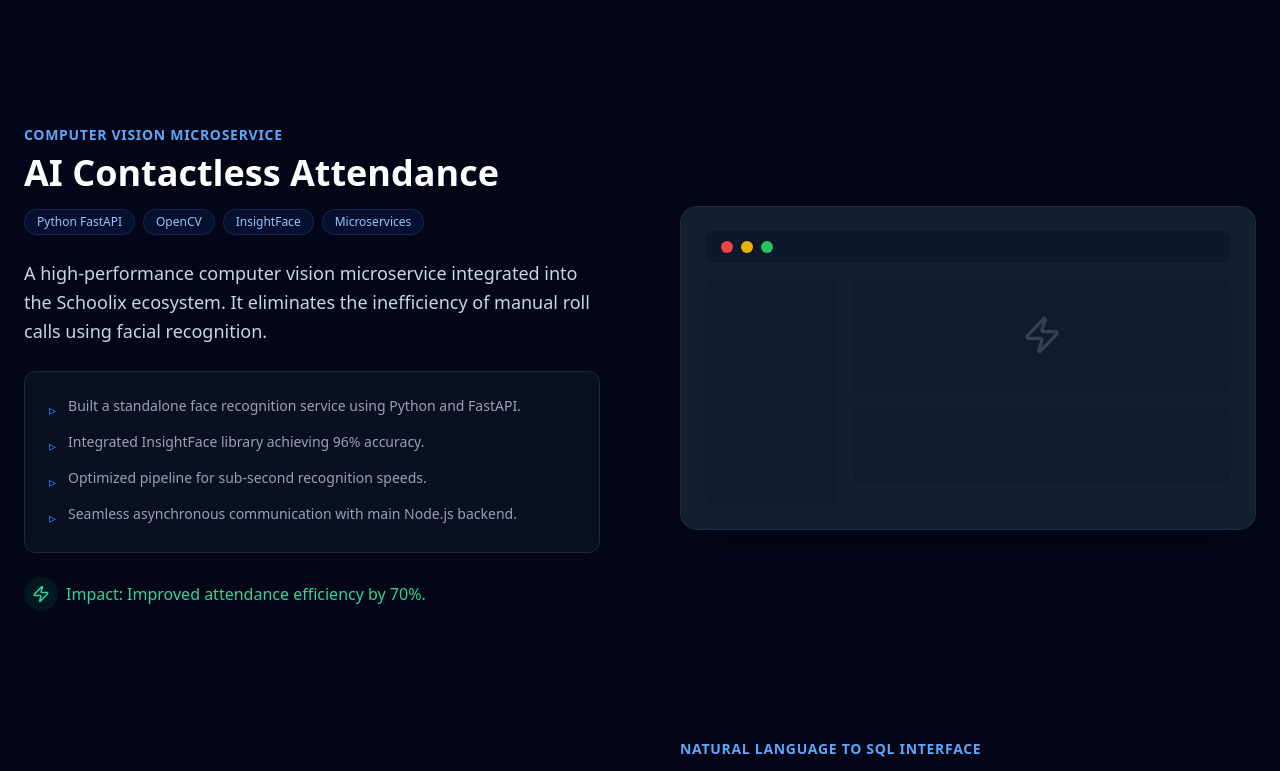
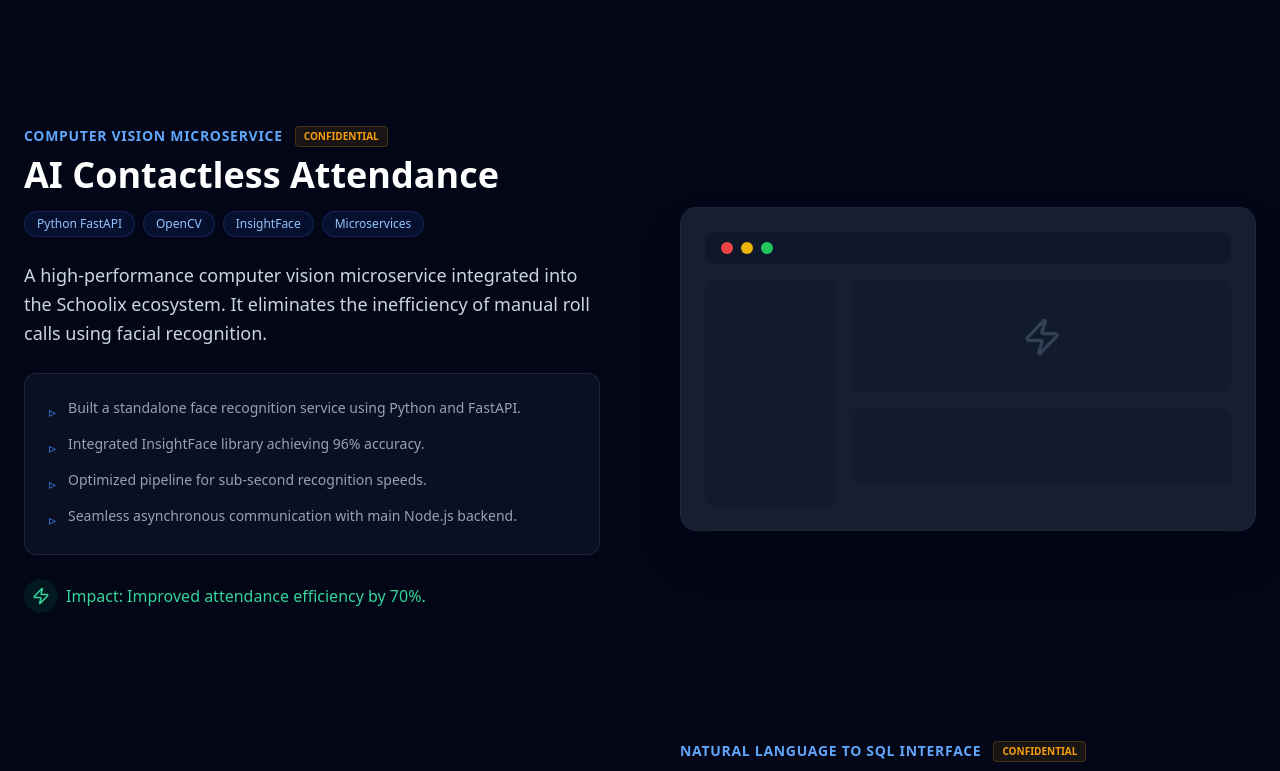
Before and after one commit to Yashdafade/portfolioV2, a React (Vite) app in the folder yash-portfolio/: page / in a window 1280 px wide. Shown: the part 3180-3951 px from the top of the page. Built offline with nearby package versions, Linux system fonts and the light colour scheme.

Commit message:
Add confidential project badges and update project card display logic

```diff
--- a/yash-portfolio/src/App.jsx
+++ b/yash-portfolio/src/App.jsx
@@ -1,10 +1,10 @@
 import React, { useState, useEffect, useRef } from 'react';
-import { Github, Linkedin, Mail, Server, Database, Cpu, Cloud, Terminal, Globe, ChevronDown, ExternalLink, Box, Phone, Layers, Lock, Zap } from 'lucide-react';
+import { Github, Linkedin, Mail, Server, Database, Cpu, Cloud, Terminal, Globe, ChevronDown, ExternalLink, Box, Phone, Layers, Lock, Zap, FileCode } from 'lucide-react';
 
 /**
  * PORTFOLIO FOR YASH DAFADE - ANIMATED & MODERNIZED
  * Theme: Cyber-Minimalist (Deep Slate, Electric Blue, Violet)
- * Updates: White Flash Fix, Consistent Hero Animations
+ * Updates: Confidential Project Badges
  */
 
 // --- Experience Calculator Logic ---
@@ -640,6 +640,7 @@
           impact="Reduced administrative workload by 50%."
           isLeft={true}
           icon={<Globe size={40} />}
+          confidential={true}
         />
 
         <ProjectCard
@@ -656,6 +657,7 @@
           impact="Improved attendance efficiency by 70%."
           isLeft={false}
           icon={<Zap size={40} />}
+          confidential={true}
         />
 
         <ProjectCard
@@ -672,13 +674,14 @@
           impact="Automated 80% of routine data lookup queries."
           isLeft={true}
           icon={<Lock size={40} />}
+          confidential={true}
         />
       </div>
     </div>
   </section>
 );
 
-const ProjectCard = ({ title, subtitle, tags, desc, features, impact, isLeft, icon }) => (
+const ProjectCard = ({ title, subtitle, tags, desc, features, impact, isLeft, icon, confidential = false }) => (
   <div className={`flex flex-col ${isLeft ? 'lg:flex-row' : 'lg:flex-row-reverse'} gap-12 lg:gap-20 items-center`}>
 
     {/* Visual Side */}
@@ -706,9 +709,16 @@
 
         {/* Hover Overlay */}
         <div className="absolute inset-0 bg-blue-600/10 opacity-0 group-hover:opacity-100 transition-opacity flex items-center justify-center backdrop-blur-[2px]">
+          {confidential ? (
+            <div className="px-6 py-3 bg-slate-900/90 text-slate-300 font-bold rounded-full transform translate-y-4 opacity-0 group-hover:translate-y-0 group-hover:opacity-100 transition-all duration-300 flex items-center gap-2 border border-slate-700 cursor-not-allowed shadow-xl">
+                <Lock size={16} className="text-amber-400"/>
+                <span className="tracking-wide text-sm">Client Confidential</span>
+            </div>
+          ) : (
             <button className="px-6 py-3 bg-white text-slate-900 font-bold rounded-full transform translate-y-4 opacity-0 group-hover:translate-y-0 group-hover:opacity-100 transition-all duration-300 flex items-center gap-2 hover:bg-blue-50">
                 View Details <ExternalLink size={16}/>
             </button>
+          )}
         </div>
       </div>
     </AnimatedSection>
@@ -716,7 +726,14 @@
     {/* Content Side */}
     <AnimatedSection className="w-full lg:w-1/2 space-y-6" delay={200}>
       <div>
-        <h4 className="text-blue-400 font-bold tracking-wider uppercase text-sm mb-2">{subtitle}</h4>
+        <div className="flex items-center gap-3 mb-2">
+           <h4 className="text-blue-400 font-bold tracking-wider uppercase text-sm">{subtitle}</h4>
+           {confidential && (
+             <span className="px-2 py-0.5 rounded text-[10px] font-bold uppercase bg-amber-500/10 text-amber-500 border border-amber-500/20">
+               Confidential
+             </span>
+           )}
+        </div>
         <h3 className="text-3xl md:text-4xl font-bold text-white mb-4 group-hover:text-blue-200 transition-colors">{title}</h3>
         <div className="flex flex-wrap gap-2 mb-6">
           {tags.map((tag, i) => (
@@ -785,7 +802,7 @@
         <div className="flex gap-8">
            <a href="https://www.linkedin.com/in/yash-dafade-992ab2209/" target="_blank" rel="noreferrer" className="hover:text-white transition-colors">LinkedIn</a>
            <a href="https://github.com/yashdafade" target="_blank" rel="noreferrer" className="hover:text-white transition-colors">GitHub</a>
-           <a href="https://drive.google.com/file/d/1Z3fj6m3iP4p1WEo-Dj64uZ0Vvp1Mrg_w/view?usp=drive_link" className="hover:text-white transition-colors">Resume</a>
+           <a href="#" className="hover:text-white transition-colors">Resume</a>
         </div>
         <div className="text-sm">
           © 2025 Yash Dafade. Crafted with React & Three.js.
```
